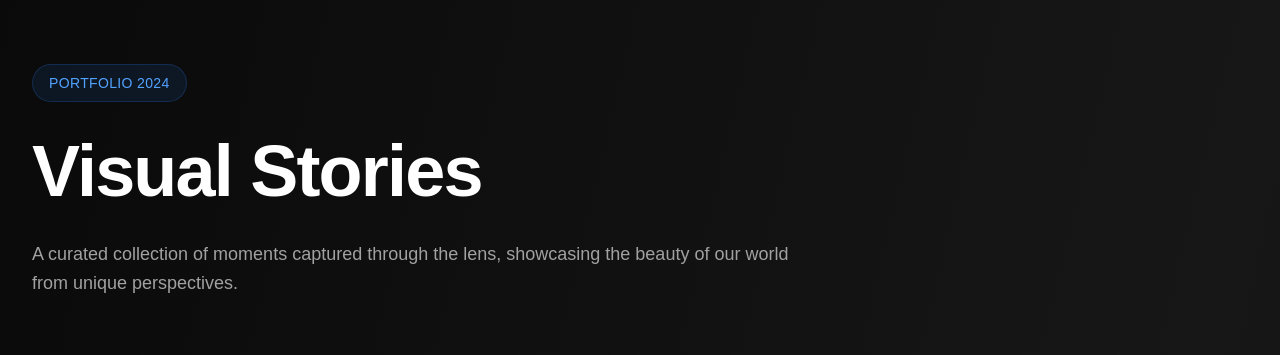
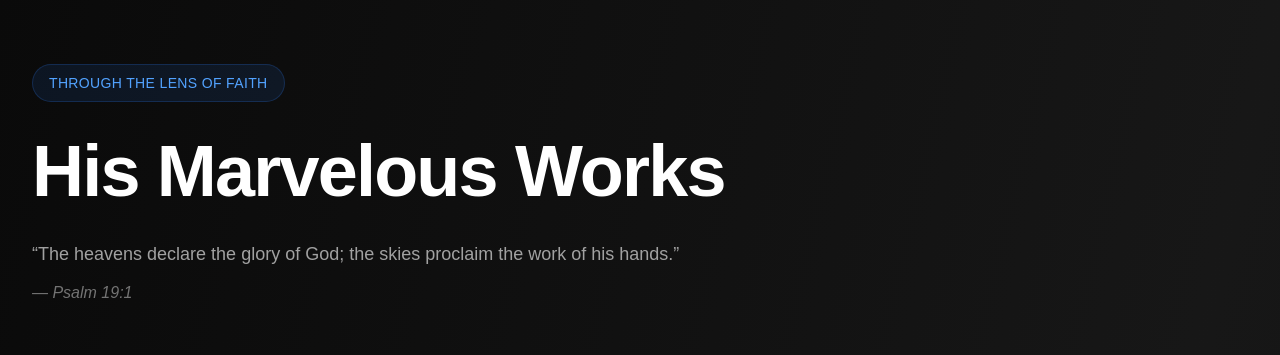
Before and after one commit to Pithy-Means/galerie_photo, a Next.js app: page / in a window 1280 px wide. Shown: the top 355 px of the page. Built offline with nearby package versions, Linux system fonts and the light colour scheme.

Commit message:
Change the used sentence

```diff
--- a/components/PhotoGallery.tsx
+++ b/components/PhotoGallery.tsx
@@ -411,14 +411,14 @@ const PhotoGallery = () => {
         {/* Header */}
         <div className="mb-16 max-w-3xl">
           <div className="inline-block px-4 py-1.5 bg-blue-500/10 border border-blue-500/20 rounded-full mb-6">
-            <span className="text-blue-400 text-sm font-medium tracking-wide">PORTFOLIO 2024</span>
+            <span className="text-blue-400 text-sm font-medium tracking-wide">THROUGH THE LENS OF FAITH</span>
           </div>
           <h1 className="text-6xl md:text-7xl font-bold text-white mb-6 tracking-tight leading-tight">
-            Visual Stories
+            His Marvelous Works
           </h1>
           <p className="text-neutral-400 text-lg leading-relaxed">
-            A curated collection of moments captured through the lens,
-            showcasing the beauty of our world from unique perspectives.
+            &ldquo;The heavens declare the glory of God; the skies proclaim the work of his hands.&rdquo;
+            <span className="block mt-3 text-neutral-500 text-base italic">— Psalm 19:1</span>
           </p>
         </div>
 
```
